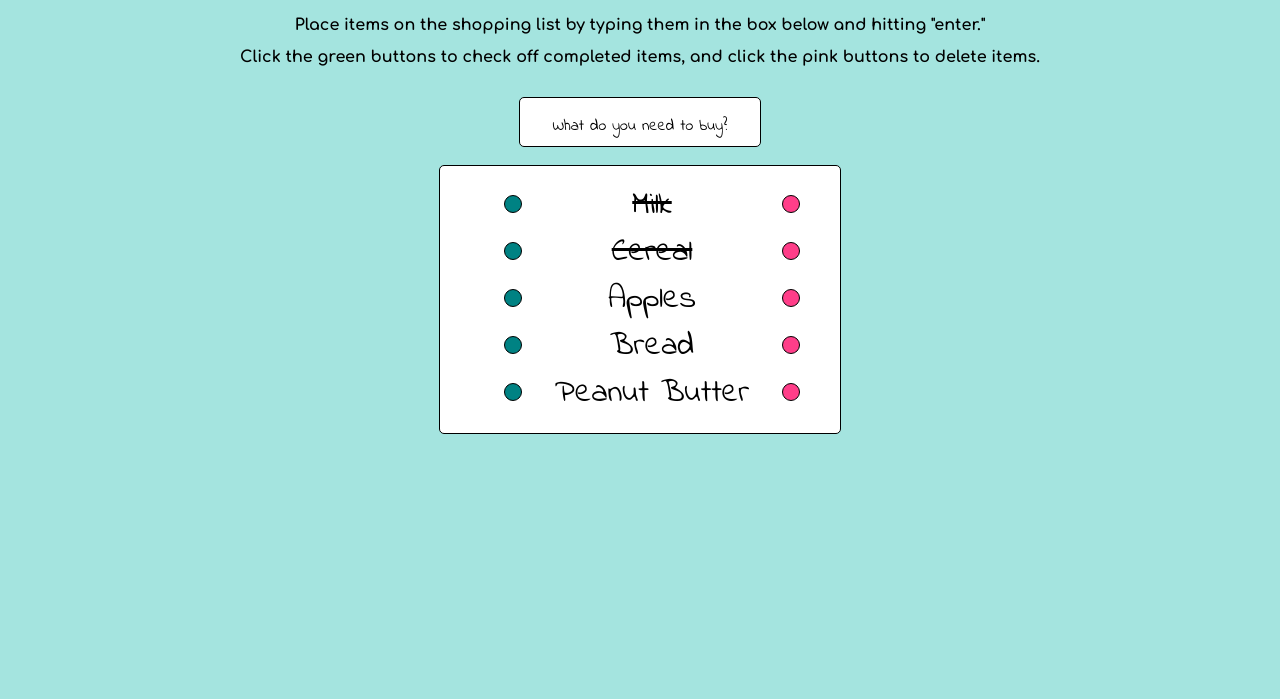
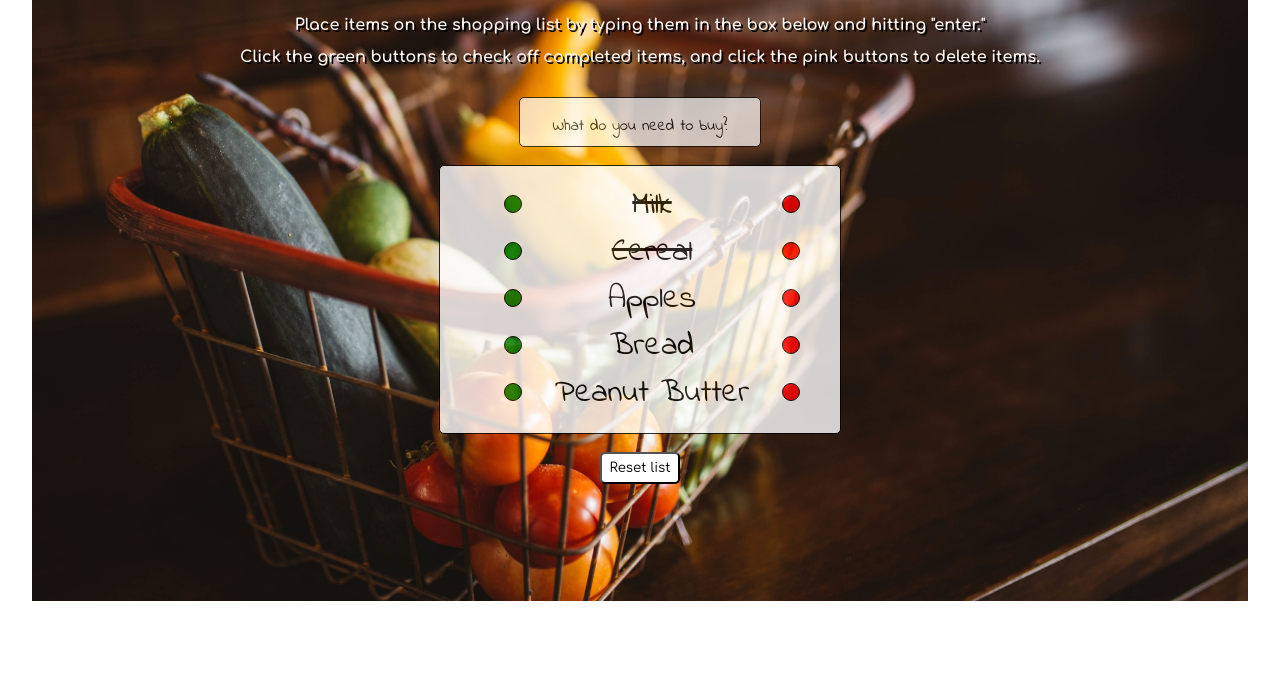
Before and after one commit to commonstarling/shopping-list, a plain HTML site: page index.html in a window 1280 px wide. Shown: the part 101-800 px from the top of the page. Drawn offline with Linux system fonts and the light colour scheme.

Commit message:
app redesign

```diff
--- a/css/style.css
+++ b/css/style.css
@@ -1,10 +1,14 @@
 html {
-	background-color: #a4e4df;
+	background-image: url("../images/groceries.jpg");
+	background-size: 95%;
+	background-repeat: no-repeat;
+	background-position: center;
 }
 h1, h2 {
 	text-align: center;
-	font-family: sans-serif;
 	font-family: 'Comfortaa', cursive;
+	color: seashell;
+	text-shadow: 2px 2px black;
 
 }
 h1 {
@@ -24,6 +28,7 @@ h2 {
 	font-size: 1rem;
 	border-radius: 5px;
 	padding-top: 1rem;
+	opacity: 0.7;
 }
 .list {
 	list-style: none;
@@ -33,6 +38,7 @@ h2 {
 	text-align: center;
 	margin: auto;
 	border-radius: 5px;
+	opacity: 0.8;
 }
 .list .items {
 	text-align: center;
@@ -44,7 +50,7 @@ h2 {
 }
 .list .items .add {
 	border: 1px solid black;
-	background-color: #008283;
+	background-color: green;
 	border-radius: 100%;
 	width: 1rem;
 	height: 1rem;
@@ -54,7 +60,7 @@ h2 {
 }
 .list .items .delete {
 	border: 1px solid black;
-	background-color: #ff3e89;
+	background-color: red;
 	border-radius: 100%;
 	width: 1rem;
 	height: 1rem;
@@ -62,3 +68,15 @@ h2 {
 	margin-right: 40px;
 	margin-top: 13px;
 }
+.reset {
+	width: 5rem;
+	height: 2rem;
+	border-radius: 5px;
+	display: table;
+	margin: 0 auto;
+	background-color: #ffffff;
+	font-family: 'Comfortaa', cursive;
+}
+.reset:hover {
+	background-color: slategray;
+}
--- a/index.html
+++ b/index.html
@@ -22,5 +22,7 @@
 			<li class="items"><div class="add"></div>Peanut Butter<div class="delete"></div></li>
 		</ul>
 	</div>
+	<br>
+	<button class="reset">Reset list</button>
 </body>
 </html>
--- a/js/script.js
+++ b/js/script.js
@@ -0,0 +1,3 @@
+$(document).ready(function() {
+
+})
```
Also changed, not shown: images/groceries.jpg (added).
